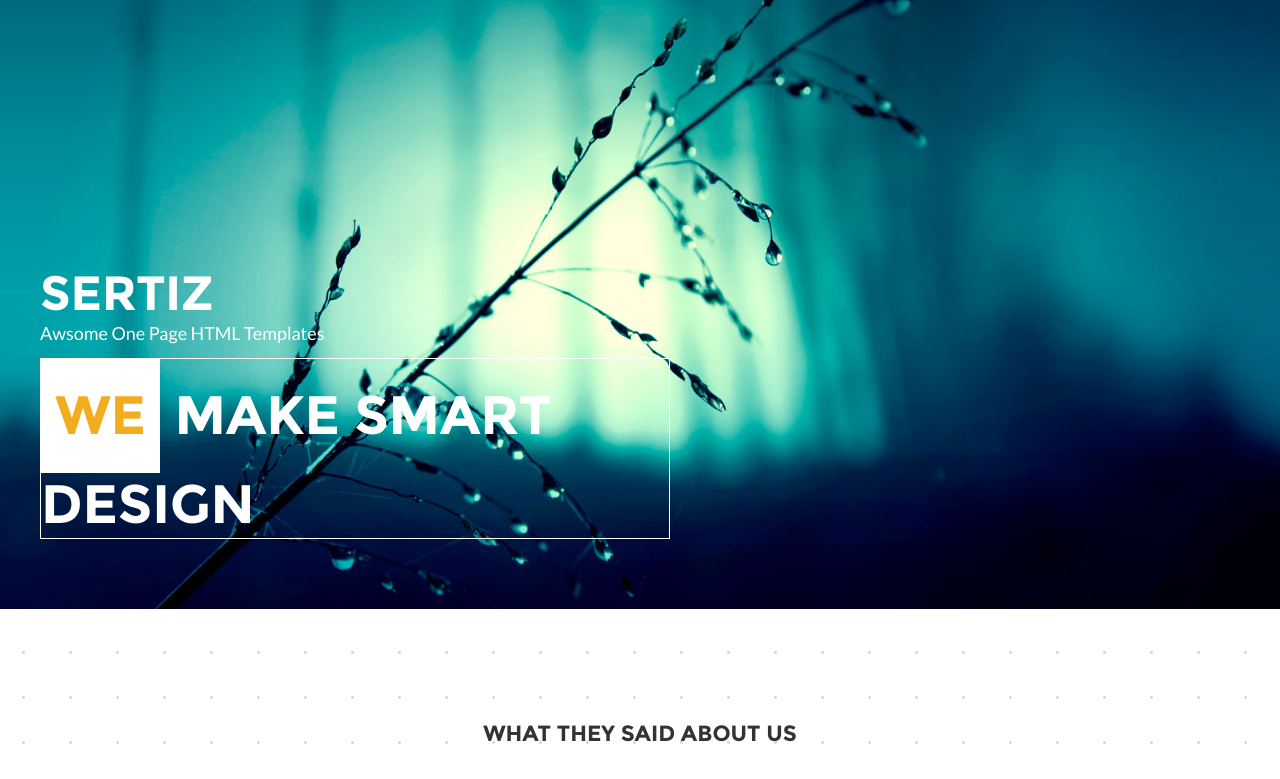
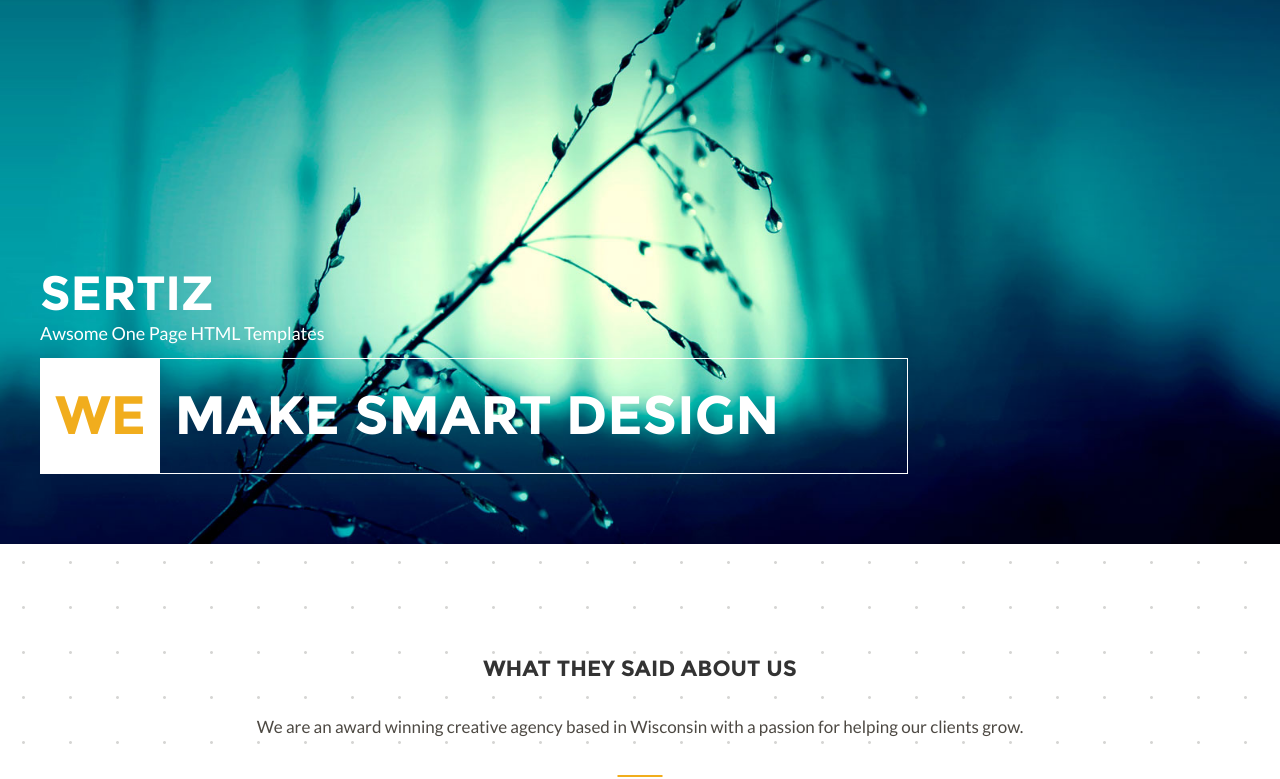
Before and after one commit to SobolevMaxim/sertin, a website: page app/index.html in a window 1280 px wide. Shown: the top 779 px of the page. Drawn offline with Linux system fonts and the light colour scheme.

Commit message:
изменил ширину слогана

```diff
--- a/app/sass/_styles.scss
+++ b/app/sass/_styles.scss
@@ -163,8 +163,7 @@ a {
 .slogan {
     margin-top: remy(14);
     border: 1px solid white;
-    width: 630px;
-    max-width: 90%;
+    width: 70%;
 
     &__text {
       font-family: 'Montserrat';
```
Also changed, not shown: app/css/main.css, 1 other file.
